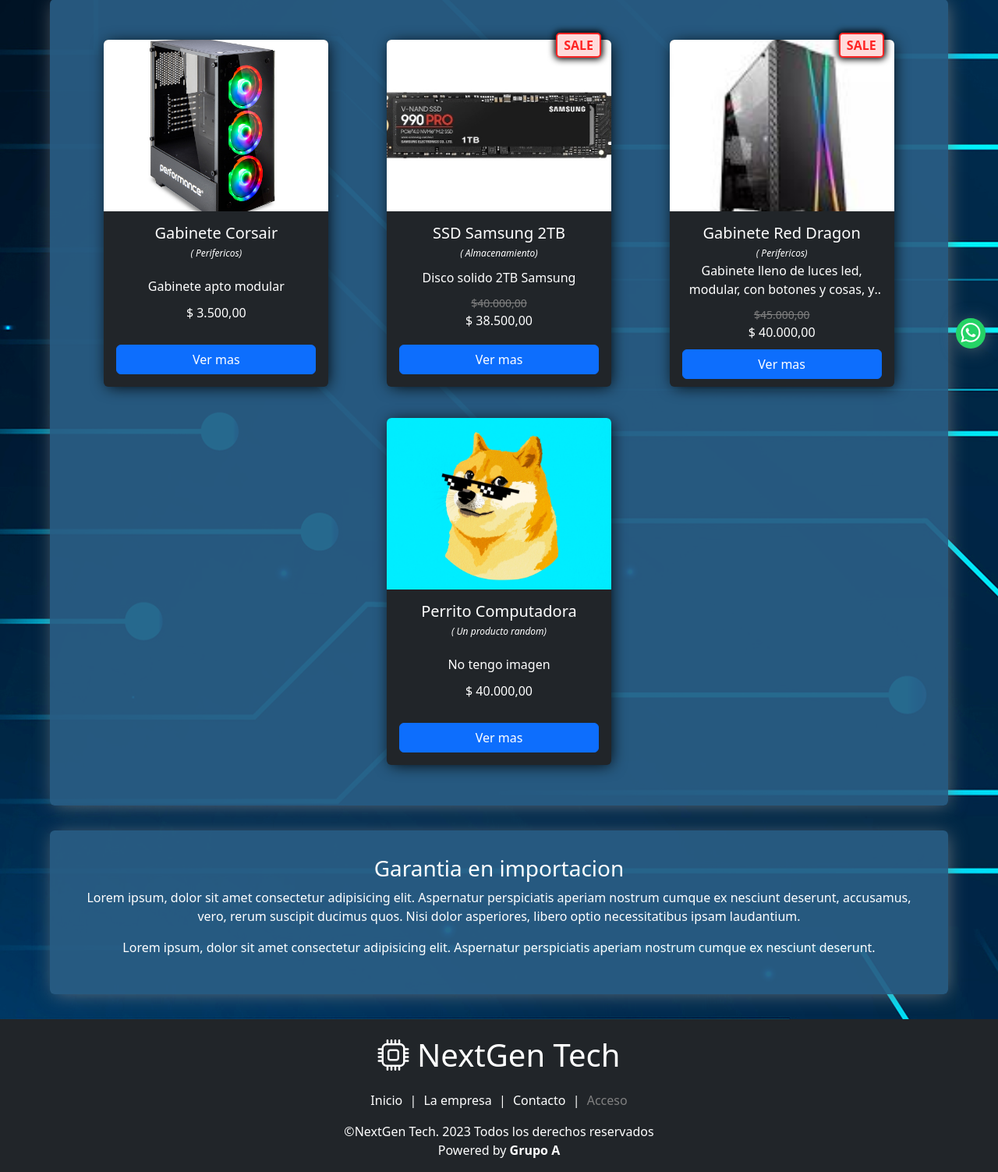
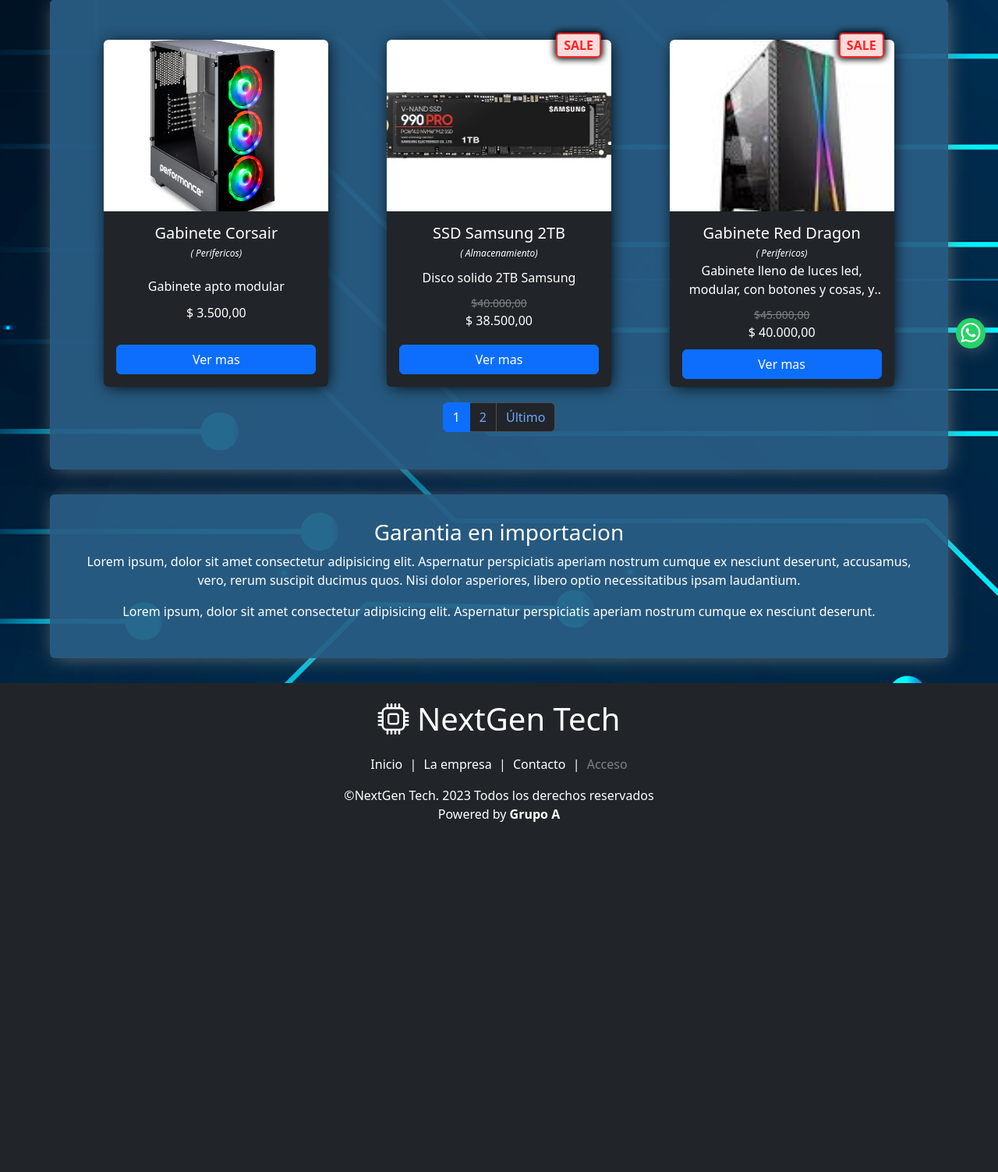
Before and after one commit to gioruanova/TP2_GRUPO_A, a PHP site: page / in a window 1280 px wide. Shown: the part 337-1840 px from the top of the page at 78% size. After the commit the page ends 1391 px from the top, so only its background shows below. Run offline with PHP 8.4, Linux system fonts and the light colour scheme; data comes from the database, SQL or seed files in the repository.

Commit message:
paginacion

```diff
--- a/proyecto/css/estilos.css
+++ b/proyecto/css/estilos.css
@@ -62,12 +62,13 @@ body {
     box-shadow: 2px 2px 20px -3px #000000;
     border: none;
     width: 18rem;
-    /* overflow: hidden; */
+    top: 0;
 }
 
 .containerCustomized .card:hover {
     box-shadow: 2px 2px 20px -3px #d6eeff;
     transform: scale(1.1);
+    top: -20px;
 }
 
 
--- /dev/null
+++ b/proyecto/funciones/paginacion.php
@@ -0,0 +1,30 @@
+<?php
+
+function paginacion($lista, $pagina_actual, $cantidad_por_pagina)
+{
+
+    $desde = ($pagina_actual - 1) * $cantidad_por_pagina;
+
+    return array_splice($lista, $desde, $cantidad_por_pagina);
+
+}
+
+function paginador_enlaces($cantidad, $pagina_actual, $cantidad_por_pagina)
+{
+
+    $cantidad_paginas = ceil($cantidad / $cantidad_por_pagina);
+
+    $resultado = array(
+        'cantidad' => $cantidad_paginas,
+        'actual' => $pagina_actual,
+        'anterior' => ($pagina_actual > 1) ? ($pagina_actual - 1) : null,
+        'siguiente' => ($pagina_actual < $cantidad_paginas) ? ($pagina_actual + 1) : null,
+        'primero' => ($pagina_actual > 1) ? 1 : null,
+        'ultimo' => ($pagina_actual < $cantidad_paginas) ? $cantidad_paginas : null
+    );
+
+    return $resultado;
+
+}
+
+?>
--- a/proyecto/index.php
+++ b/proyecto/index.php
@@ -1,7 +1,19 @@
 <?php
 require_once('_conexion.php');
 require_once('consultas/consultas_productos.php');
+require_once('funciones/paginacion.php');
+
 $productos = getProductos($conexion);
+
+// Cantidad de productos
+$cantidad = count($productos);
+
+
+$pagina_actual = $_GET['pag'] ?? 1;
+$cantidad_por_pagina = 3;
+$paginado_enlaces = paginador_enlaces($cantidad, $pagina_actual, $cantidad_por_pagina);
+$productos = paginacion($productos, $pagina_actual, $cantidad_por_pagina);
+
 
 
 
@@ -23,15 +35,11 @@ $productos = getProductos($conexion);
     <!-- ---IMPORT NAV--- -->
     <?php require('layout/_navbar.php') ?>
     <!-- ---IMPORT NAV--- -->
-    <!-- ---IMPORT NAV--- -->
-    <?php require('js/_bootstrap.js') ?>
-    <!-- ---IMPORT NAV--- -->
-
 
     <!-- -----------------------------BODY----------------------------- -->
-    <div class="contentCustomized animate__animated animate__fadeInDown">
+    <div class="contentCustomized">
 
-        <div class="container containerCustomized mt-8">
+        <div class="container containerCustomized mt-8 animate__animated animate__fadeIn">
             <h1>NEXT GEN Distribuidora</h1>
             <p>Lorem ipsum, dolor sit amet consectetur adipisicing elit. Aspernatur perspiciatis aperiam nostrum cumque
                 ex
@@ -42,7 +50,7 @@ $productos = getProductos($conexion);
                 nesciunt deserunt.</p>
         </div>
 
-        <div class="container containerCustomized mt-3">
+        <div class="container containerCustomized mt-3 animate__animated animate__fadeInDown">
 
             <div class="container text-center">
                 <div class="row justify-content-md-center">
@@ -52,7 +60,7 @@ $productos = getProductos($conexion);
                     <?php foreach ($productos as $prod): ?>
                         <div class="col justify-content-md-center">
                             <div class="card text-bg-dark">
-                            <?php echo ($prod['producto_promo'] == 0 ? "" : "<span class='promoAvailable'>SALE</span>") ?>
+                                <?php echo ($prod['producto_promo'] == 0 ? "" : "<span class='promoAvailable'>SALE</span>") ?>
                                 <img src="img/<?php echo ($prod['nombre_archivo_producto'] == NULL) ? "error-image.jpg" : $prod['nombre_archivo_producto'] . '.jpg'; ?>"
                                     alt="<?php echo ($prod['nombre_archivo_producto'] == NULL) ? "Producto sin imagen para " . $prod['nombre_producto'] : $prod['nombre_producto'] ?>">
                                 <div class="card-body">
@@ -86,9 +94,42 @@ $productos = getProductos($conexion);
                         </div>
                     <?php endforeach ?>
 
+                    <!-- -------Termina CARD------- -->
+
+                    <nav aria-label="Page navigation example" data-bs-theme="dark">
+                        <ul class="pagination justify-content-center">
+                            <?php if ($paginado_enlaces['anterior']): ?>
+                                <li class="page-item">
+                                    <a class="page-link" href="?pag=<?php echo $paginado_enlaces['primero'] ?>"> Primero
+                                    </a>
+                                </li>
+                                <li class="page-item">
+                                    <a class="page-link" href="?pag=<?php echo $paginado_enlaces['anterior'] ?>">
+                                        <?php echo $paginado_enlaces['anterior'] ?>
+                                    </a>
+                                </li>
+                            <?php endif ?>
+                            <li class="page-item active">
+                                <span class="page-link">
+                                    <?php echo $paginado_enlaces['actual'] ?>
+                                </span>
+                            </li>
+                            <?php if ($paginado_enlaces['siguiente']): ?>
+                                <li class="page-item">
+                                    <a class="page-link" href="?pag=<?php echo $paginado_enlaces['siguiente'] ?>">
+                                        <?php echo $paginado_enlaces['siguiente'] ?>
+                                    </a>
+                                </li>
+                                <li class="page-item">
+                                    <a class="page-link" href="?pag=<?php echo $paginado_enlaces['ultimo'] ?>"> Último </a>
+                                </li>
+                            <?php endif ?>
+                        </ul>
+                    </nav>
 
 
-                    <!-- -------Termina CARD------- -->
+
+
 
                 </div>
             </div>
@@ -110,10 +151,15 @@ $productos = getProductos($conexion);
     <!-- ---IMPORT FOOTER--- -->
     <?php require('layout/_footer.php') ?>
     <!-- ---IMPORT FOOTER--- -->
+
     <!-- ---IMPORT WHATSAPP--- -->
     <?php require('layout/_whatsappIcon.php') ?>
     <!-- ---IMPORT WHATSAPP--- -->
 
+    <!-- ---IMPORT JS--- -->
+    <?php require('js/_bootstrap.js') ?>
+    <!-- ---IMPORT JS--- -->
+
 </body>
 
 </html>
```
Also changed, not shown: proyecto/contacto.php (+5 -4 lines), proyecto/empresa.php (+5 -3 lines), proyecto/error.php (+5 -4 lines), proyecto/mensajeEnviado.php (+5 -4 lines), proyecto/productoDetalle.php (+6 -7 lines).
